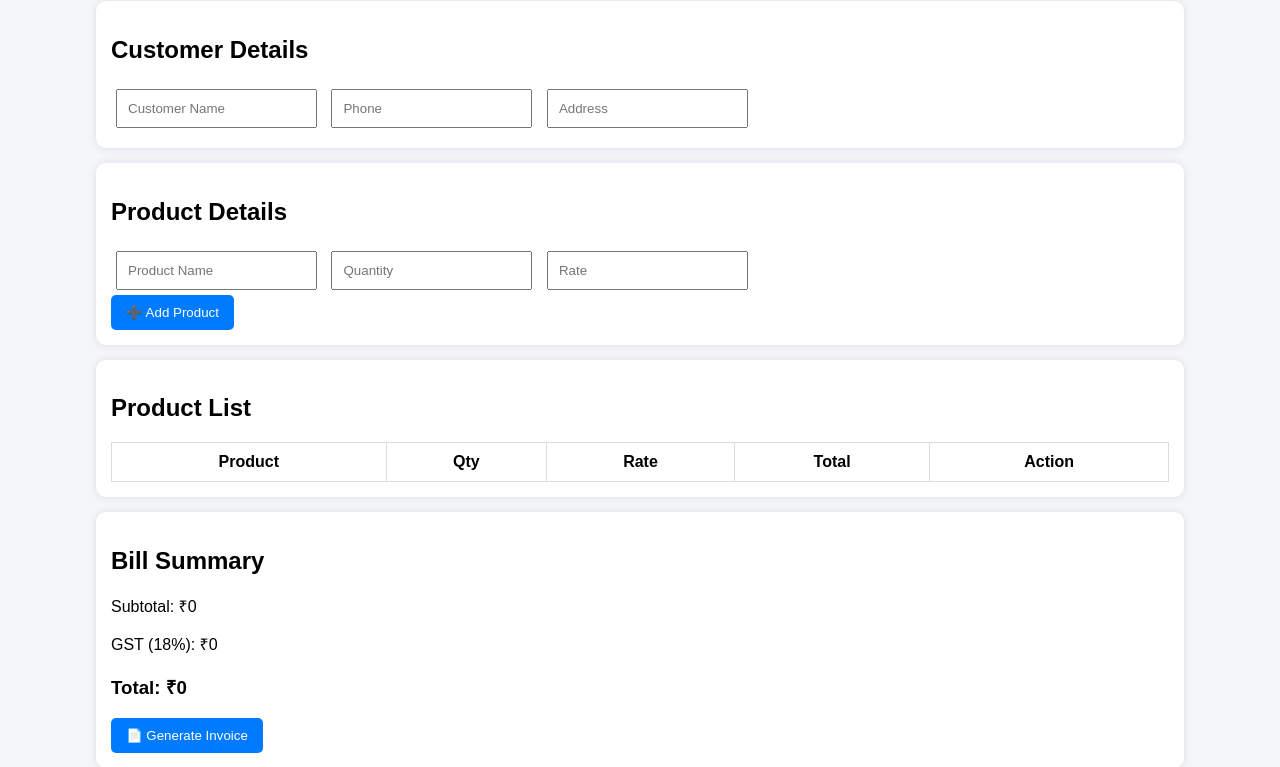
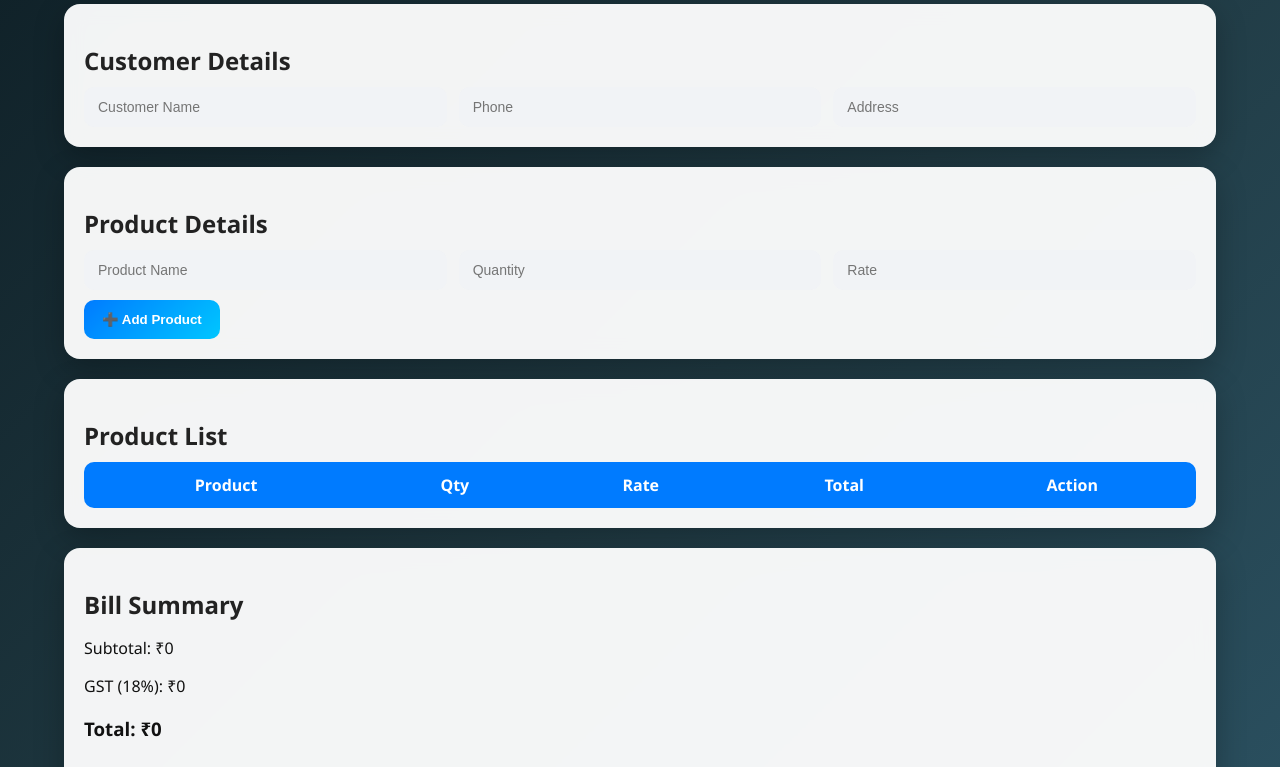
Before and after one commit to lovelychauhan2026-cell/invoice-generator, a plain HTML site: page index.html in a window 1280 px wide. Shown: the part 100-867 px from the top of the page. Drawn offline with nearby package versions, Linux system fonts and the light colour scheme.

Commit message:
Update style.css

```diff
--- a/style.css
+++ b/style.css
@@ -1,48 +1,123 @@
 body{
-font-family: Arial;
-background:#f4f6fa;
 margin:0;
+font-family: 'Segoe UI', sans-serif;
+background: linear-gradient(135deg,#0f2027,#203a43,#2c5364);
+color:#fff;
 }
 
 .container{
-width:85%;
+width:90%;
 margin:auto;
 padding:20px;
 }
 
 h1{
 text-align:center;
+font-size:32px;
+margin-bottom:10px;
+letter-spacing:1px;
+}
+
+h2{
+margin-bottom:10px;
+color:#222;
 }
 
 .card{
-background:white;
-padding:15px;
-margin:15px 0;
-border-radius:10px;
-box-shadow:0 0 10px rgba(0,0,0,0.1);
+background: rgba(255,255,255,0.95);
+color:#111;
+padding:20px;
+margin:20px 0;
+border-radius:16px;
+box-shadow: 0 10px 30px rgba(0,0,0,0.25);
+backdrop-filter: blur(10px);
+transition:0.3s;
+}
+
+.card:hover{
+transform: translateY(-3px);
+}
+
+.grid{
+display:flex;
+gap:12px;
+flex-wrap:wrap;
 }
 
 input{
-padding:10px;
-margin:5px;
+flex:1;
+padding:12px 14px;
+border:none;
+border-radius:10px;
+background:#f1f3f6;
+outline:none;
+font-size:14px;
+transition:0.3s;
+}
+
+input:focus{
+background:#e9f1ff;
+box-shadow:0 0 8px rgba(0,123,255,0.3);
 }
 
 button{
-padding:10px 15px;
-background:#007bff;
+background: linear-gradient(135deg,#007bff,#00c6ff);
 color:white;
 border:none;
+padding:12px 18px;
+border-radius:10px;
 cursor:pointer;
-border-radius:5px;
+font-weight:bold;
+transition:0.3s;
+margin-top:10px;
+}
+
+button:hover{
+transform:scale(1.05);
+box-shadow:0 8px 20px rgba(0,123,255,0.4);
 }
 
 table{
 width:100%;
 border-collapse:collapse;
+overflow:hidden;
+border-radius:10px;
 }
 
-th,td{
-border:1px solid #ddd;
+th{
+background:#007bff;
+color:white;
+padding:12px;
+}
+
+td{
 padding:10px;
 text-align:center;
+border-bottom:1px solid #eee;
 }
+
+tr:hover{
+background:#f5f9ff;
+}
+
+.highlight{
+background: linear-gradient(135deg,#fff7cc,#fff3cd);
+}
+
+.summary p, .summary h3{
+font-size:18px;
+margin:5px 0;
+}
+
+ul{
+list-style:none;
+padding:0;
+}
+
+ul li{
+background:#f1f3f6;
+margin:5px 0;
+padding:10px;
+border-radius:8px;
+color:#111;
+}
```
